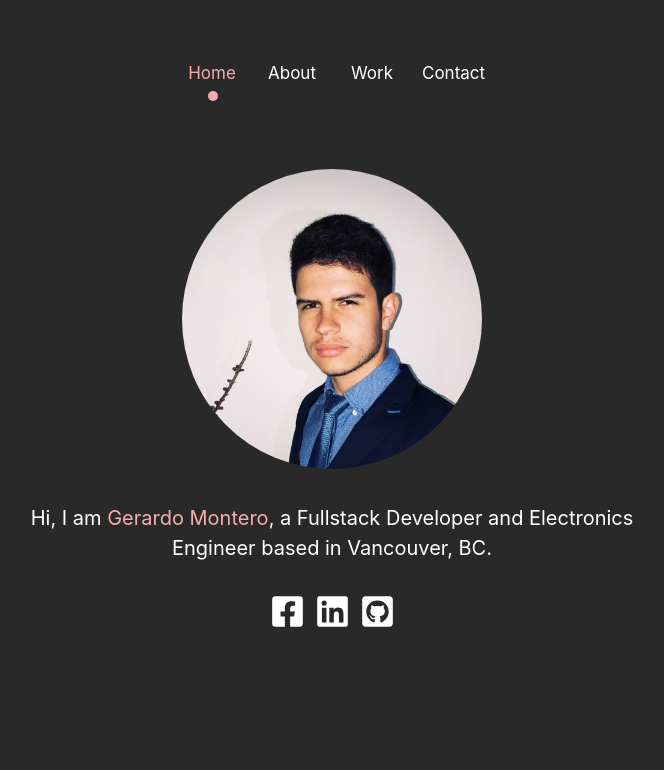
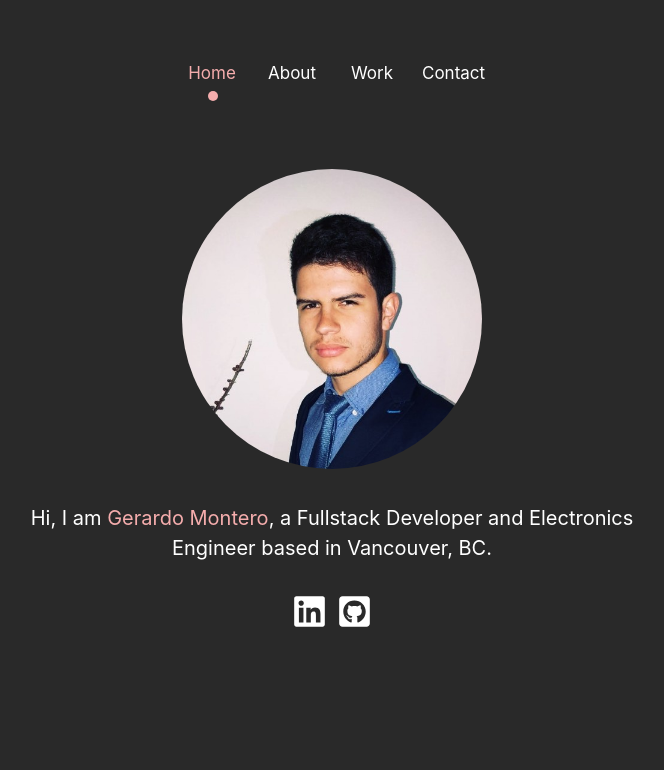
Before and after one commit to GerMont01/portafolio, a React (Create React App) app: page / in a window 1280 px wide. Shown: the top 770 px of the page, without its empty margins (308-972 px from the left). Built offline with nearby package versions, Linux system fonts and the light colour scheme.

Commit message:
final details

```diff
--- a/public/index.html
+++ b/public/index.html
@@ -2,21 +2,20 @@
 <html lang="en">
   <head>
     <meta charset="utf-8" />
-    <link rel="icon" href="%PUBLIC_URL%/favicon.ico" />
+    <link rel="icon" href="%PUBLIC_URL%/logo512.png" />
     <meta name="viewport" content="width=device-width, initial-scale=1" />
     <meta name="theme-color" content="#000000" />
     <meta
       name="description"
-      content="Web site created using create-react-app"
+      content="Gerardo Montero Fullstack Developer and Electronics Engineer. This is my personal portafolio"
     />
     <link rel="apple-touch-icon" href="%PUBLIC_URL%/logo192.png" />
 
     <link rel="manifest" href="%PUBLIC_URL%/manifest.json" />
 
-    <title>React App</title>
+    <title>Gerardo Montero</title>
   </head>
   <body>
-    <noscript>You need to enable JavaScript to run this app.</noscript>
     <div id="root"></div>
 
   </body>
--- a/src/pages/home/home.js
+++ b/src/pages/home/home.js
@@ -1,4 +1,4 @@
-import { FaGithubSquare, FaLinkedin, FaFacebookSquare } from 'react-icons/fa';
+import { FaGithubSquare, FaLinkedin } from 'react-icons/fa';
 import { MdOutlineKeyboardArrowDown } from 'react-icons/md';
 import { Col, Container, Row } from 'react-bootstrap';
 import './home.scss';
@@ -29,9 +29,8 @@ const Home = () => {
             </Row>
             <Row id="socialMediaRow">
                 <Col id="socialMediaCol">
-                        <FaFacebookSquare />
-                        <FaLinkedin />
-                        <FaGithubSquare />
+                        <a href='https://www.linkedin.com/in/gerardo-montero-mejia-276040161/' target='_blank' rel="noreferrer"><FaLinkedin /></a>
+                        <a href='https://github.com/GerMont01' target='_blank' rel="noreferrer"><FaGithubSquare /></a>
                 </Col>
             </Row>
             <Row id="introRow">
--- a/src/pages/home/home.scss
+++ b/src/pages/home/home.scss
@@ -65,15 +65,19 @@
             width: 100%;
             display: flex;
             justify-content: center;
+            a {
                 svg {
                     height: 35px !important;
                     width: 35px !important;
                     margin: 5px;
+                    color: $primaryColor;
                     &:hover {
                         cursor: pointer;
                         color: $secondaryColor !important;
                     }
                 }
+            }
+
         }
     }
     #introRow {
```
Also changed, not shown: public/logo192.png, public/logo512.png, public/manifest.json. Lines whose indentation alone changed are shown as unchanged.
